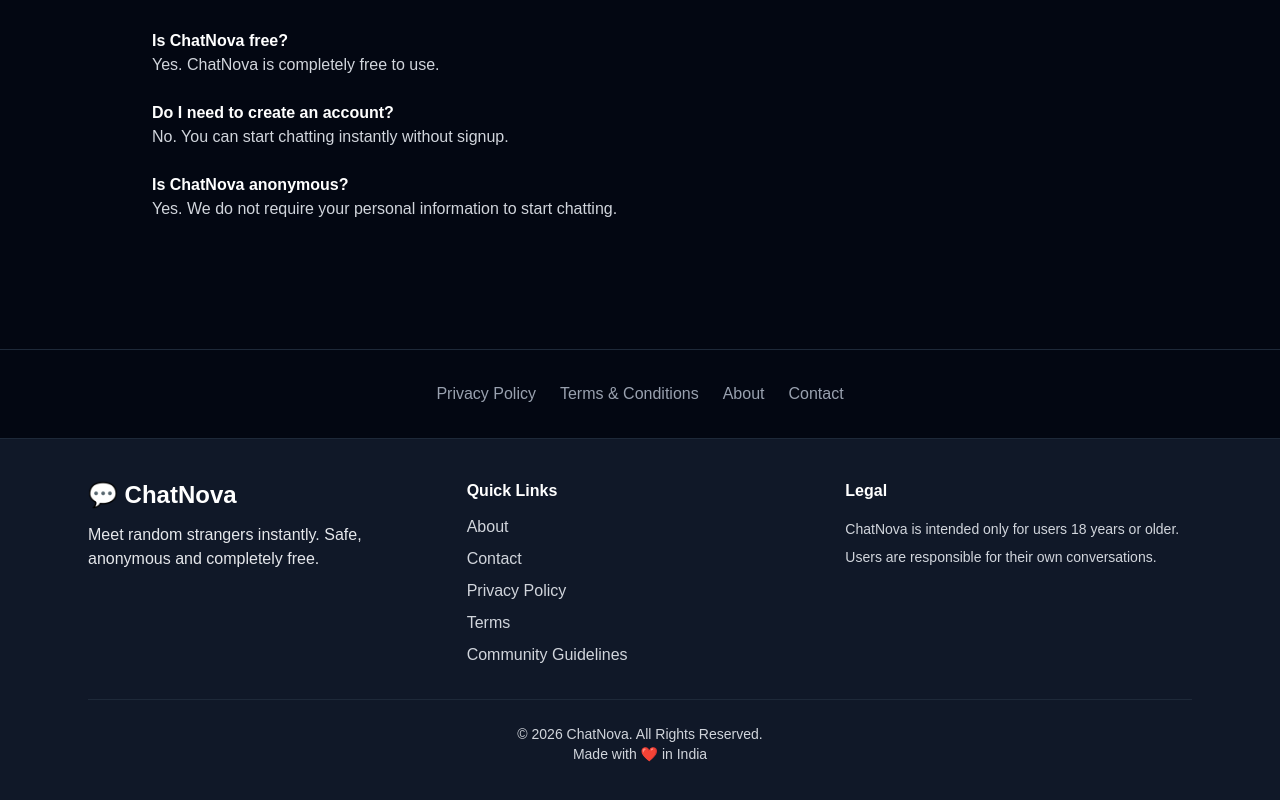
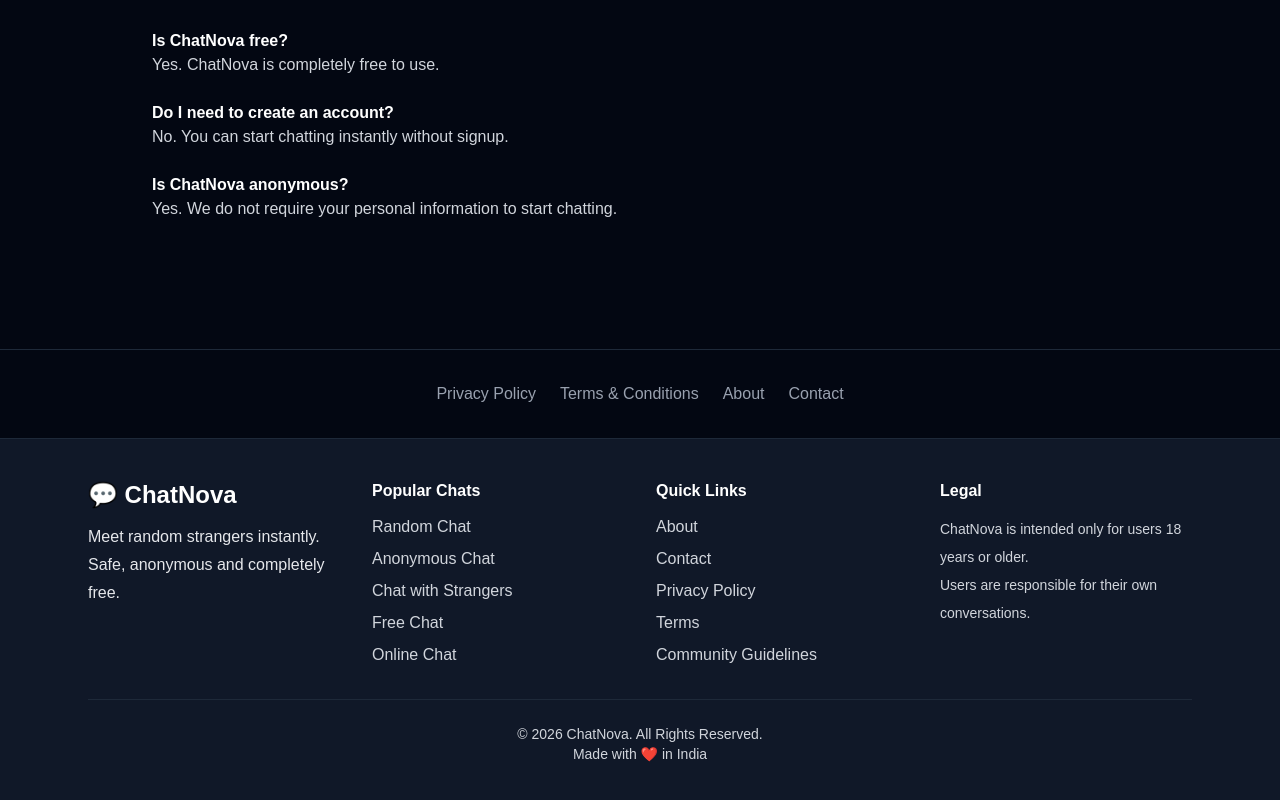
Before and after one commit to Shubhampb4499/random-chat, a Next.js app: page / in a window 1280 px wide. Shown: the part 1336-2136 px from the top of the page. Built offline with nearby package versions, Linux system fonts and the light colour scheme.

Commit message:
Added SEO footer internal links

```diff
--- a/components/Footer.tsx
+++ b/components/Footer.tsx
@@ -6,29 +6,52 @@ import { usePathname } from "next/navigation";
 export default function Footer() {
   const pathname = usePathname();
 
-  // Chat Page वर Footer दाखवायचा नाही
   if (pathname === "/chat") {
     return null;
   }
 
   return (
     <footer className="bg-gray-900 border-t border-gray-800 mt-auto">
-
       <div className="max-w-6xl mx-auto px-6 py-10">
 
-        <div className="grid md:grid-cols-3 gap-8">
+        <div className="grid md:grid-cols-4 gap-8">
 
+          {/* Brand */}
           <div>
             <h2 className="text-2xl font-bold text-white mb-3">
               💬 ChatNova
             </h2>
 
-            <p className="text-gray-200">
+            <p className="text-gray-200 leading-7">
               Meet random strangers instantly.
               Safe, anonymous and completely free.
             </p>
           </div>
 
+          {/* SEO Pages */}
+          <div>
+            <h3 className="font-semibold mb-3 text-white">
+              Popular Chats
+            </h3>
+
+            <div className="flex flex-col gap-2 text-gray-300">
+
+              <Link href="/random-chat">Random Chat</Link>
+
+              <Link href="/anonymous-chat">Anonymous Chat</Link>
+
+              <Link href="/chat-with-strangers">
+                Chat with Strangers
+              </Link>
+
+              <Link href="/free-chat">Free Chat</Link>
+
+              <Link href="/online-chat">Online Chat</Link>
+
+            </div>
+          </div>
+
+          {/* Quick Links */}
           <div>
             <h3 className="font-semibold mb-3 text-white">
               Quick Links
@@ -40,13 +63,9 @@ export default function Footer() {
 
               <Link href="/contact">Contact</Link>
 
-              <Link href="/privacy-policy">
-                Privacy Policy
-              </Link>
+              <Link href="/privacy-policy">Privacy Policy</Link>
 
-              <Link href="/terms">
-                Terms
-              </Link>
+              <Link href="/terms">Terms</Link>
 
               <Link href="/community-guidelines">
                 Community Guidelines
@@ -55,6 +74,7 @@ export default function Footer() {
             </div>
           </div>
 
+          {/* Legal */}
           <div>
             <h3 className="font-semibold mb-3 text-white">
               Legal
@@ -82,7 +102,6 @@ export default function Footer() {
         </div>
 
       </div>
-
     </footer>
   );
 }
```
